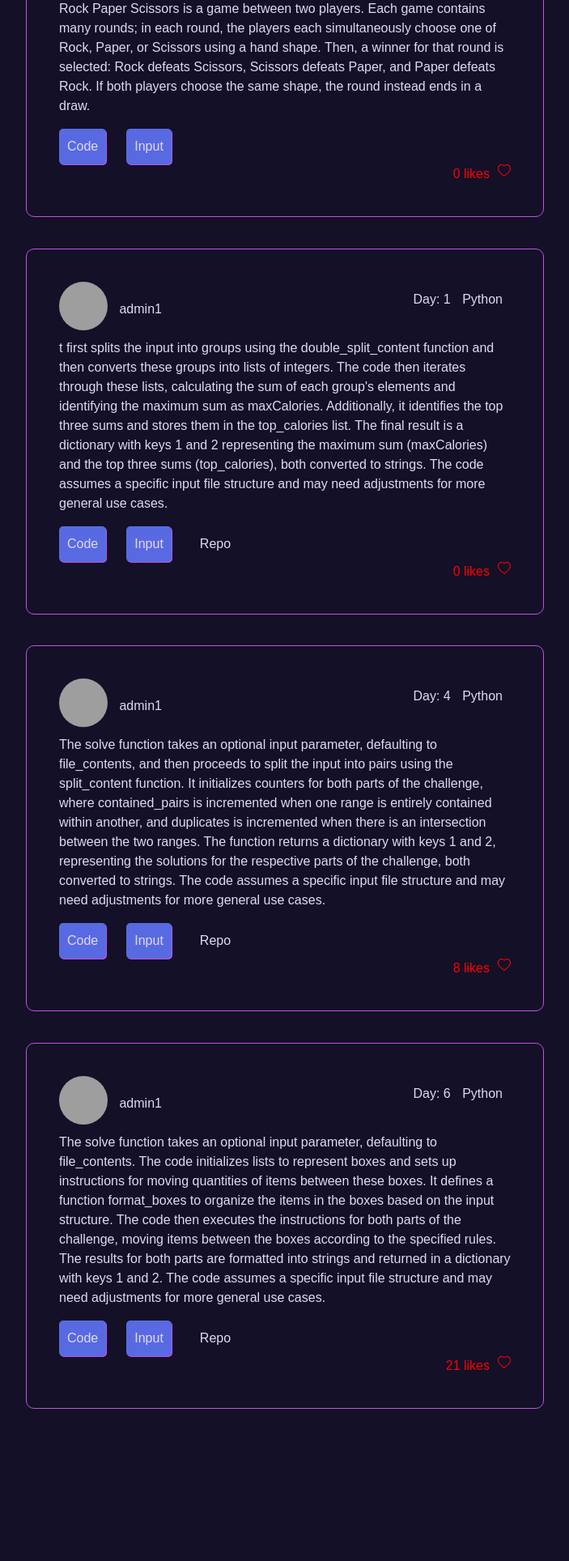
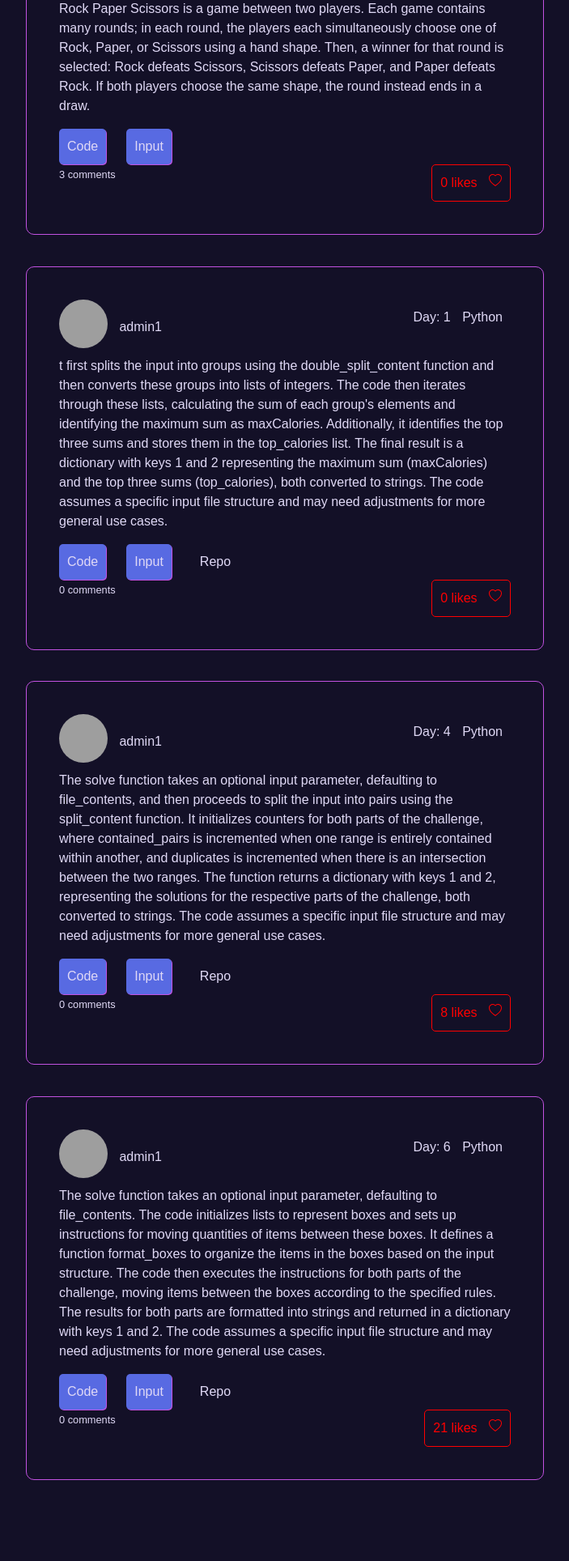
Before and after one commit to Orianamartina/Advent-of-Django, a Django app: a page that uses templates/resolution_card.html in a window 1280 px wide. Shown: the part 424-2352 px from the top of the page at 81% size, without its empty margins (288-991 px from the left). Before the commit the page ends 2164 px from the top, so only its background shows below. Run offline with Django 5.2, Linux system fonts and the light colour scheme; data comes from the database, SQL or seed files in the repository; both versions use the stored data as it was after the commit; parts of the project's set-up code (start-up, migrations or seed data) failed here and were passed over; grey boxes are pictures that could not be loaded.

Commit message:
toggle like function not working yet

```diff
--- a/advent2022/urls.py
+++ b/advent2022/urls.py
@@ -1,7 +1,7 @@
 
 from django.contrib import admin
 from django.urls import path, include
-from adventapi.views import solve_day, delete_day, create_days, get_user_days, home, submit_input, signup, user_profile, resolution_code, save_comment, my_profile, upload_image, update_image_template_view, like_post
+from adventapi.views import solve_day, delete_day, create_days, get_user_days, home, submit_input, signup, user_profile, resolution_code, save_comment, my_profile, upload_image, update_image_template_view, like_post,unlike_post
 from adventapi.days import solve, day_1, day_2, day_3, day_4, day_5, day_6, day_7, day_8, day_9, day_10, day_11, day_12, day_13, day_14, day_15
 urlpatterns = [
     path("__debug__/", include("debug_toolbar.urls")),
@@ -16,6 +16,7 @@ urlpatterns = [
     path("signup/",signup , name='signup'),
     path("submit", submit_input, name="submit"),
     path("like/<int:post_id>", like_post, name="like post"),
+    path("unlike/<int:post_id>", unlike_post, name="unlike post"),
     path("updateimage", update_image_template_view, name="update_image"),
     path("uploadimage/", upload_image, name="upload_image"),
     path("resolutions/<int:user_id>", get_user_days, name="get_user_days"),
--- a/adventapi/views.py
+++ b/adventapi/views.py
@@ -86,10 +86,11 @@ def home(request):
     user = CustomUser.objects.get(id = user_id)
     likes = []
     for res in resolutions:
-        likes.append(Like.objects.filter(user = user, post = res))
-    print(likes)
-
-    return render(request, 'home.html', {'user_id': user_id, 'recent': resolutions})
+        l = Like.objects.filter(user = user, post = res)
+        if l:
+            for i in l:
+                likes.append(i.post_id)
+    return render(request, 'home.html', {'user_id': user_id, 'recent': resolutions, "likes": likes})
 
 def submit_input(request):
     days = [i for i in range(1,26)]
@@ -178,3 +179,15 @@ def like_post(request, post_id):
 
         except Exception as e:
             return JsonResponse({"error: ": e})
+
+def unlike_post(request, post_id):
+    if request.method == "POST":
+        try:
+            post = DayResolution.objects.get(id =post_id)
+            post.likes -= 1
+            post.save()
+            Like.objects.get(post = post, user = request.user).delete()
+            return JsonResponse({"success": "Post unliked"})
+
+        except Exception as e:
+            return JsonResponse({"error: ": e})
--- a/static/css/resolution_card.css
+++ b/static/css/resolution_card.css
@@ -26,6 +26,9 @@
 .likeButton {
     background-color: transparent;
     box-shadow: none;
+    border: 1px solid red;
+    border-radius: 5px;
+    color: red;
 }
 
 .likeButton:hover {
@@ -33,3 +36,22 @@
     transform: scale(110%);
     box-shadow: none;
 }
+
+.likeButtonUser {
+    background-color: transparent;
+    box-shadow: none;
+    border: 1px solid red;
+    border-radius: 5px;
+    color: red;
+}
+
+.likeButtonUser:hover {
+    box-shadow: none;
+    cursor: default;
+}
+
+.unlikeButton {
+    background-color: red;
+    color: white;
+    box-shadow: none;
+}
--- a/templates/resolution_card.html
+++ b/templates/resolution_card.html
@@ -30,22 +30,38 @@
         </a>
         {% endif %}
     </div>
-    {% if r.user == user %}
-    <div style="display: flex; justify-content: flex-end;">
+    {% if r.user == user%}
+    <div style="display: flex; justify-content: space-between;">
+        <a href="/code/{{r.id}}"><small style="padding-top: 10px;"> {{r.comments_quantity}} comments</small></a>
+        <button class="likeButtonUser">
             <small style="color: red; font-size: 16px; margin-right: 10px;"> {{r.likes}} likes</small> <svg
                 style="color: red;" xmlns="http://www.w3.org/2000/svg" width="16" height="16" fill="currentColor"
                 class="bi bi-heart" viewBox="0 0 16 16">
                 <path
                     d="m8 2.748-.717-.737C5.6.281 2.514.878 1.4 3.053c-.523 1.023-.641 2.5.314 4.385.92 1.815 2.834 3.989 6.286 6.357 3.452-2.368 5.365-4.542 6.286-6.357.955-1.886.838-3.362.314-4.385C13.486.878 10.4.28 8.717 2.01zM8 15C-7.333 4.868 3.279-3.04 7.824 1.143q.09.083.176.171a3 3 0 0 1 .176-.17C12.72-3.042 23.333 4.867 8 15" />
             </svg>
+        </button>
+    </div>
+    {% elif r.id in likes %}
+
+    <div style="display: flex; justify-content: space-between;">
+        <a href="/code/{{r.id}}"><small style="padding-top: 10px;"> {{r.comments_quantity}} comments</small></a>
+        <button class="unlikeButton" onclick="toggleLike('{{r.id}}')">
+            <small style=" font-size: 16px; margin-right: 10px;"> {{r.likes}} likes</small> <svg
+                xmlns="http://www.w3.org/2000/svg" width="16" height="16" fill="currentColor" class="bi bi-heart"
+                viewBox="0 0 16 16">
+                <path
+                    d="m8 2.748-.717-.737C5.6.281 2.514.878 1.4 3.053c-.523 1.023-.641 2.5.314 4.385.92 1.815 2.834 3.989 6.286 6.357 3.452-2.368 5.365-4.542 6.286-6.357.955-1.886.838-3.362.314-4.385C13.486.878 10.4.28 8.717 2.01zM8 15C-7.333 4.868 3.279-3.04 7.824 1.143q.09.083.176.171a3 3 0 0 1 .176-.17C12.72-3.042 23.333 4.867 8 15" />
+            </svg>
+        </button>
     </div>
     {% else %}
     <div style="display: flex; justify-content: space-between;">
         <a href="/code/{{r.id}}"><small style="padding-top: 10px;"> {{r.comments_quantity}} comments</small></a>
-        <button id={{r.id}} class="likeButton" onclick="like('{{r.id}}')">
-            <small style="color: red; font-size: 16px; margin-right: 10px;"> {{r.likes}} likes</small> <svg
-                style="color: red;" xmlns="http://www.w3.org/2000/svg" width="16" height="16" fill="currentColor"
-                class="bi bi-heart" viewBox="0 0 16 16">
+        <button id="likeButton_{{r.id}}" class="likeButton" onclick="toggleLike('{{r.id}}')">
+            <small style=" font-size: 16px; margin-right: 10px;"> {{r.likes}} likes</small> <svg
+                xmlns="http://www.w3.org/2000/svg" width="16" height="16" fill="currentColor" class="bi bi-heart"
+                viewBox="0 0 16 16">
                 <path
                     d="m8 2.748-.717-.737C5.6.281 2.514.878 1.4 3.053c-.523 1.023-.641 2.5.314 4.385.92 1.815 2.834 3.989 6.286 6.357 3.452-2.368 5.365-4.542 6.286-6.357.955-1.886.838-3.362.314-4.385C13.486.878 10.4.28 8.717 2.01zM8 15C-7.333 4.868 3.279-3.04 7.824 1.143q.09.083.176.171a3 3 0 0 1 .176-.17C12.72-3.042 23.333 4.867 8 15" />
             </svg>
@@ -55,8 +71,17 @@
 </div>
 
 <script>
+    function toggleLike(postId) {
+
+        var isLiked = button.hasClass('likeButton');
+        if (isLiked) {
+            like(postId)
+        }
+        else {
+            unlike(postId)
+        }
+    }
     function like(postId) {
-
         var csrf_token = $('[name="csrfmiddlewaretoken"]').val();
         $.ajax({
             url: `/like/${postId}`,  // Use the extracted post ID
@@ -64,11 +89,40 @@
             dataType: 'json',
             headers: { 'X-CSRFToken': csrf_token },
             success: function (response) {
-                var button = $(`#${postId}`);
+                var button = $(`#likeButton_${postId}`);
+
                 var currentLikes = parseInt(button.find('small').text());
 
                 // Update the number of likes in the button
                 button.find('small').text((currentLikes + 1) + ' likes');
+                // Add a CSS class to change the style of the button
+                button.addClass('unlikeButton');
+
+                // You may also want to remove the previous 'likeButton' class if necessary
+                button.removeClass('likeButton');
+            },
+            error: function (error) {
+                // Handle error
+                console.error('Error adding like:', error);
+            }
+        });
+    }
+    function unlike(postId) {
+
+        var csrf_token = $('[name="csrfmiddlewaretoken"]').val();
+        $.ajax({
+            url: `/unlike/${postId}`,  // Use the extracted post ID
+            type: 'POST',
+            dataType: 'json',
+            headers: { 'X-CSRFToken': csrf_token },
+            success: function (response) {
+                var button = $(`#${postId}`);
+                var currentLikes = parseInt(button.find('small').text());
+
+                button.find('small').text((currentLikes - 1) + ' likes');
+                button.addClass('likeButton');
+                button.removeClass('unlikeButton');
+
             },
             error: function (error) {
                 // Handle error
```
Also changed, not shown: db.sqlite3, 1 other file. Lines whose indentation alone changed are shown as unchanged.
